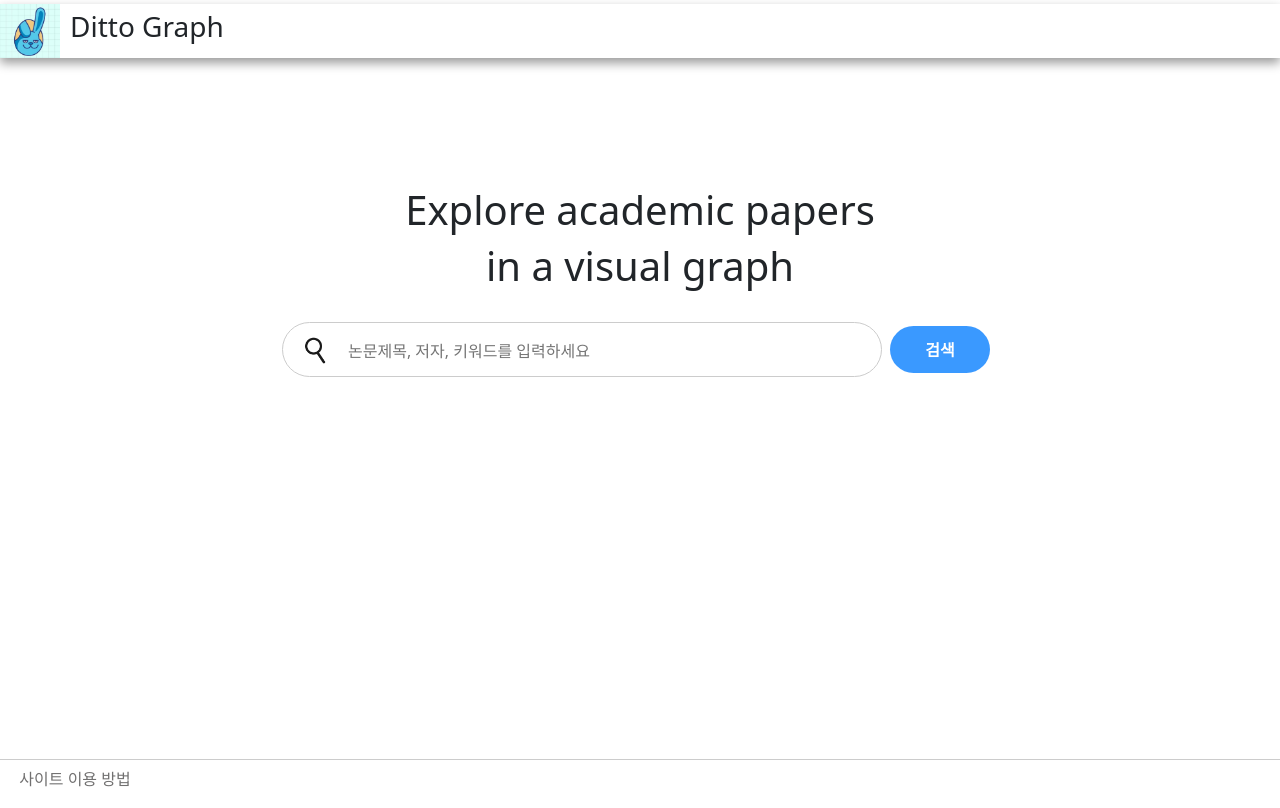
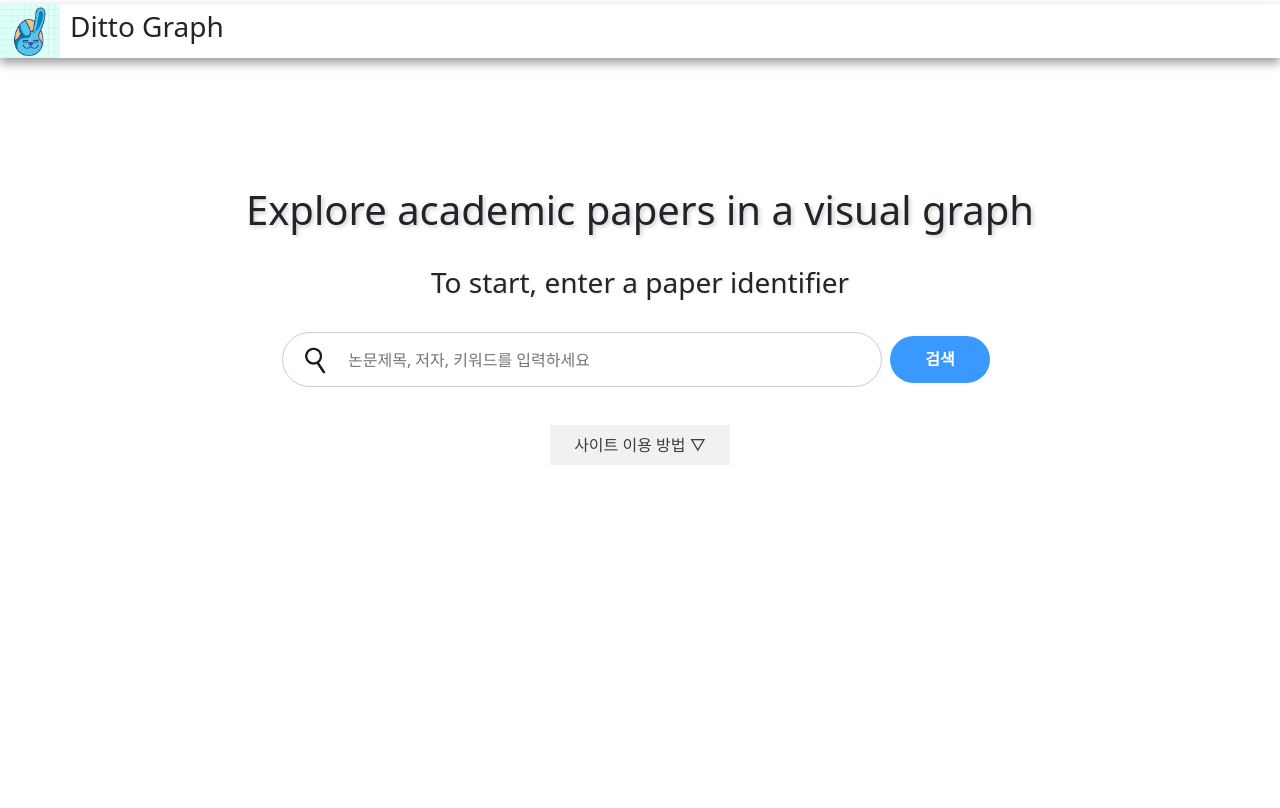
Before and after one commit to eeeeeddy/EGG_Frontend, a React (Create React App) app: page / in a window 1280 px wide. Built offline with nearby package versions, Linux system fonts and the light colour scheme.

Commit message:
사이트 이용방법 디자인-sh

```diff
--- a/src/Main.css
+++ b/src/Main.css
@@ -1,10 +1,4 @@
-.Main {
-    position: relative;
-    display: flex;
-    flex-direction: column;
-    align-items: stretch;
-    min-height: 100vh;
-}
+
 .top-menu {
     display: flex;
     align-items: center;
@@ -12,7 +6,7 @@
     justify-content: space-between;
     /* 가로 정렬을 설정합니다. Flexbox 컨테이너 내에서 자식 요소들 사이에 공간을 균등하게 분배하여 양 끝에 정렬 */
     box-shadow: 0px 5px 10px rgba(0, 0, 0, 0.4);
-    /* 가로 세로 흐림반경 색 투명도*/
+    /*  가로 이동, 세로 이동, 흐림 효과 반경, 그림자 색을 의미*/
     position: sticky;
     top: 0;
     z-index: 1;
@@ -49,6 +43,13 @@
     max-width: 100%;
     position: relative;
     flex: 1;
+}
+.Main-body h1 {
+    text-shadow: 2px 2px 4px rgba(0, 0, 0, 0.2);
+}
+
+.Main-body h3 {
+    text-shadow: 1px 1px 2px rgba(0, 0, 0, 0.1);
 }
 
 .search {
@@ -95,24 +96,25 @@
 }
 
 .separator-container{
-    position: fixed;
+    /* position: fixed; */
+    margin-top: 3%;
     bottom: 5%;
-    left: 0;
     width: 100%;
     display: flex;
     justify-content: center;
     align-items: center;
 }
 .separator {
-    width: 100%;
     height: 1px;
     background-color: #ccc;
 }
 .show-button {
     background-color: transparent ;
-    color: #717070;
+    color: #3f3e3e;
+    background-color:  #e5e5e584;
     border: none;
     cursor: pointer;
-    width: 150px;
+    width: 180px;
     height: 40px;
+
 }
--- a/src/Main.js
+++ b/src/Main.js
@@ -47,9 +47,9 @@ function Main() {
                 </div>
             </header>
             <div className='Main-body'>
-                <h1>Explore academic papers</h1>
-                <h1>in a visual graph</h1>
-                <br></br>
+                <h1>Explore academic papers in a visual graph</h1><br/>
+                <h3>To start, enter a paper identifier</h3><br/>
+
                 {/* 검색창 */}
                 <div className='search'>
                     <div className='search-container'>
@@ -68,9 +68,9 @@ function Main() {
                     <button className='search-button' type='button' onClick={handleSearchClick}><b>검색</b></button>
                 </div>
                 <div className='separator-container'>
-                    <div className="separator">
-                        <button className="show-button" type="button">사이트 이용 방법</button>
-                    </div>
+                    {/* <div className="separator"> */}
+                        <button className="show-button" type="button">사이트 이용 방법 ▽ </button>
+                    {/* </div> */}
                 </div>
             </div>
         </div>
```
